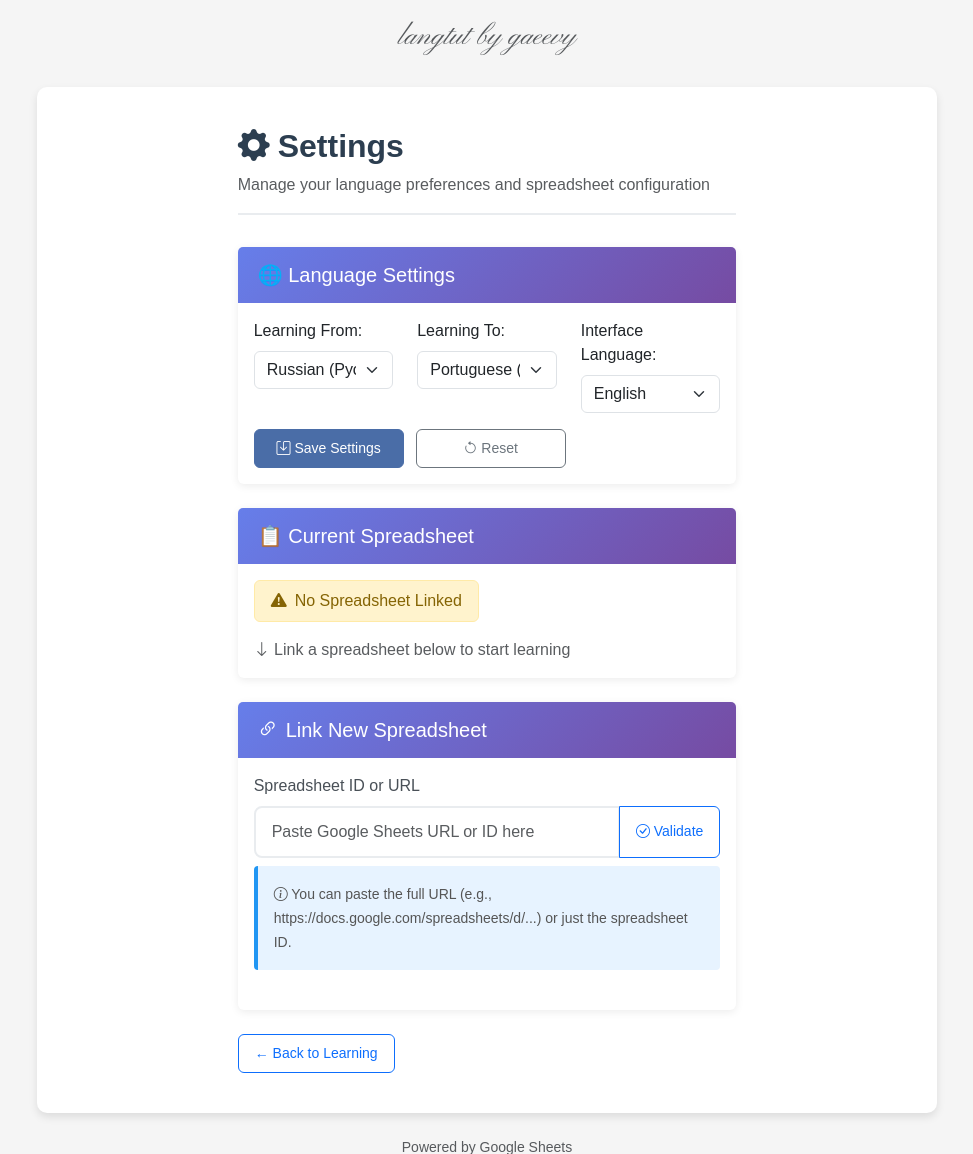
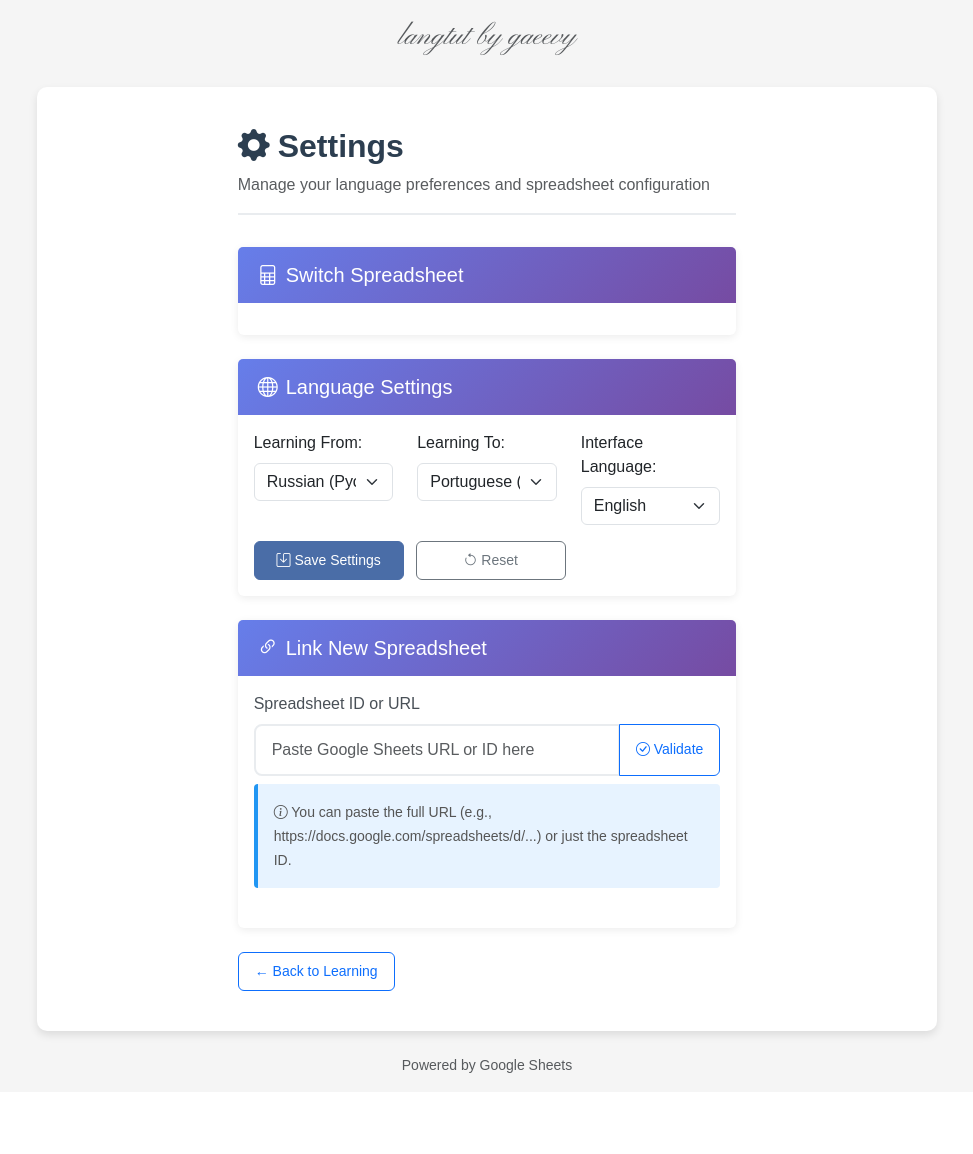
Before and after one commit to Gaeevy/langtut, a Flask app: template templates/settings.html in a window 1280 px wide. Shown: the top 1154 px of the page, without its empty margins (153-1126 px from the left). After the commit the page ends 1073 px from the top, so only its background shows below. Run offline with Flask 3, Linux system fonts and the light colour scheme; the template is opened without the code that fills it, so the values that code supplies are empty; parts of the project's set-up code (start-up, migrations or seed data) failed here and were passed over.

Commit message:
Remove unnecessary elements

```diff
--- a/src/routes/settings.py
+++ b/src/routes/settings.py
@@ -68,11 +68,12 @@ def validate_spreadsheet():
             )
 
         # Save to user's account
-        set_user_spreadsheet(spreadsheet_id, spreadsheet_url, spreadsheet_name)
+        user_spreadsheet = set_user_spreadsheet(spreadsheet_id, spreadsheet_url, spreadsheet_name)
 
         return jsonify(
             {
                 "success": True,
+                "id": user_spreadsheet.id,
                 "spreadsheet_id": spreadsheet_id,
                 "spreadsheet_name": spreadsheet_name,
                 "card_sets": [{"name": cs.name, "card_count": len(cs.cards)} for cs in card_sets],
--- a/templates/settings.html
+++ b/templates/settings.html
@@ -41,10 +41,52 @@
                 {% endif %}
             {% endwith %}
 
+            <!-- Current Status -->
+            <div class="card settings-card mb-4">
+                <div class="card-header">
+                    <h5 class="mb-0 bi-file-spreadsheet">Switch Spreadsheet</h5>
+                </div>
+                <div class="card-body">
+                    <!-- Spreadsheet selector dropdown -->
+                    {% if spreadsheets and spreadsheets|length > 1 %}
+                    <div class="mt-4">
+                        <div class="input-group">
+                            <select class="form-select" id="spreadsheet-selector">
+                                {% for spreadsheet in spreadsheets %}
+                                <option value="{{ spreadsheet.spreadsheet_id }}"
+                                        {% if spreadsheet.is_active %}selected{% endif %}>
+                                    {{ spreadsheet.spreadsheet_name or spreadsheet.spreadsheet_id }}
+                                    {% if spreadsheet.is_active %} (Active){% endif %}
+                                </option>
+                                {% endfor %}
+                            </select>
+                            <div class="btn-group">
+                                <button class="btn btn-primary btn-sm" onclick="activateSpreadsheet()"
+                                        id="activate-spreadsheet-btn">
+                                    <i class="bi bi-check-circle"></i> Activate
+                                </button>
+                                <button type="button" class="btn btn-outline-danger btn-sm"
+                                        onclick="confirmRemoveSpreadsheet()"
+                                        title="Remove selected spreadsheet">
+                                    <i class="bi bi-trash"></i> Remove
+                                </button>
+                            </div>
+                        </div>
+                        <div class="settings-info mt-2">
+                            <small>
+                                <i class="bi bi-info-circle"></i>
+                                Select a spreadsheet from your list and click "Activate" to make it active.
+                            </small>
+                        </div>
+                    </div>
+                    {% endif %}
+                </div>
+            </div>
+
             <!-- Language Settings -->
             <div class="card settings-card mb-4">
                 <div class="card-header">
-                    <h5 class="mb-0">🌐 Language Settings</h5>
+                    <h5 class="mb-0 bi-globe">Language Settings</h5>
                 </div>
                 <div class="card-body">
                     <div class="row">
@@ -92,72 +134,6 @@
                             <i class="bi bi-arrow-counterclockwise"></i> Reset
                         </button>
                     </div>
-                </div>
-            </div>
-
-            <!-- Current Status -->
-            <div class="card settings-card mb-4">
-                <div class="card-header">
-                    <h5 class="mb-0">📋 Current Spreadsheet</h5>
-                </div>
-                <div class="card-body">
-                    {% if current_spreadsheet_id %}
-                        <div class="d-flex align-items-start gap-3">
-                            <div class="flex-grow-1">
-                                <div class="status-badge status-badge-success mb-3">
-                                    <i class="bi bi-check-circle-fill"></i> Spreadsheet Connected
-                                </div>
-                                <div class="mb-2">
-                                    <small class="text-muted d-block mb-1">Spreadsheet name:</small>
-                                    <div class="spreadsheet-id-display">
-                                        {{ current_spreadsheet_name }}
-                                    </div>
-                                </div>
-                            </div>
-                        </div>
-                    {% else %}
-                        <div class="status-badge status-badge-warning">
-                            <i class="bi bi-exclamation-triangle-fill"></i> No Spreadsheet Linked
-                        </div>
-                        <p class="mt-3 mb-0 text-muted">
-                            <i class="bi bi-arrow-down"></i> Link a spreadsheet below to start learning
-                        </p>
-                    {% endif %}
-
-                    <!-- Spreadsheet selector dropdown -->
-                    {% if spreadsheets and spreadsheets|length > 1 %}
-                    <div class="mt-4 pt-3 border-top">
-                        <label for="spreadsheet-selector" class="form-label">Switch Spreadsheet:</label>
-                        <div class="input-group">
-                            <select class="form-select" id="spreadsheet-selector">
-                                {% for spreadsheet in spreadsheets %}
-                                <option value="{{ spreadsheet.spreadsheet_id }}"
-                                        {% if spreadsheet.is_active %}selected{% endif %}>
-                                    {{ spreadsheet.spreadsheet_name or spreadsheet.spreadsheet_id }}
-                                    {% if spreadsheet.is_active %} (Active){% endif %}
-                                </option>
-                                {% endfor %}
-                            </select>
-                            <div class="btn-group">
-                                <button class="btn btn-primary btn-sm" onclick="activateSpreadsheet()"
-                                        id="activate-spreadsheet-btn">
-                                    <i class="bi bi-check-circle"></i> Activate
-                                </button>
-                                <button type="button" class="btn btn-outline-danger btn-sm"
-                                        onclick="confirmRemoveSpreadsheet()"
-                                        title="Remove selected spreadsheet">
-                                    <i class="bi bi-trash"></i> Remove
-                                </button>
-                            </div>
-                        </div>
-                        <div class="settings-info mt-2">
-                            <small>
-                                <i class="bi bi-info-circle"></i>
-                                Select a spreadsheet from your list and click "Activate" to make it active.
-                            </small>
-                        </div>
-                    </div>
-                    {% endif %}
                 </div>
             </div>
 
```
